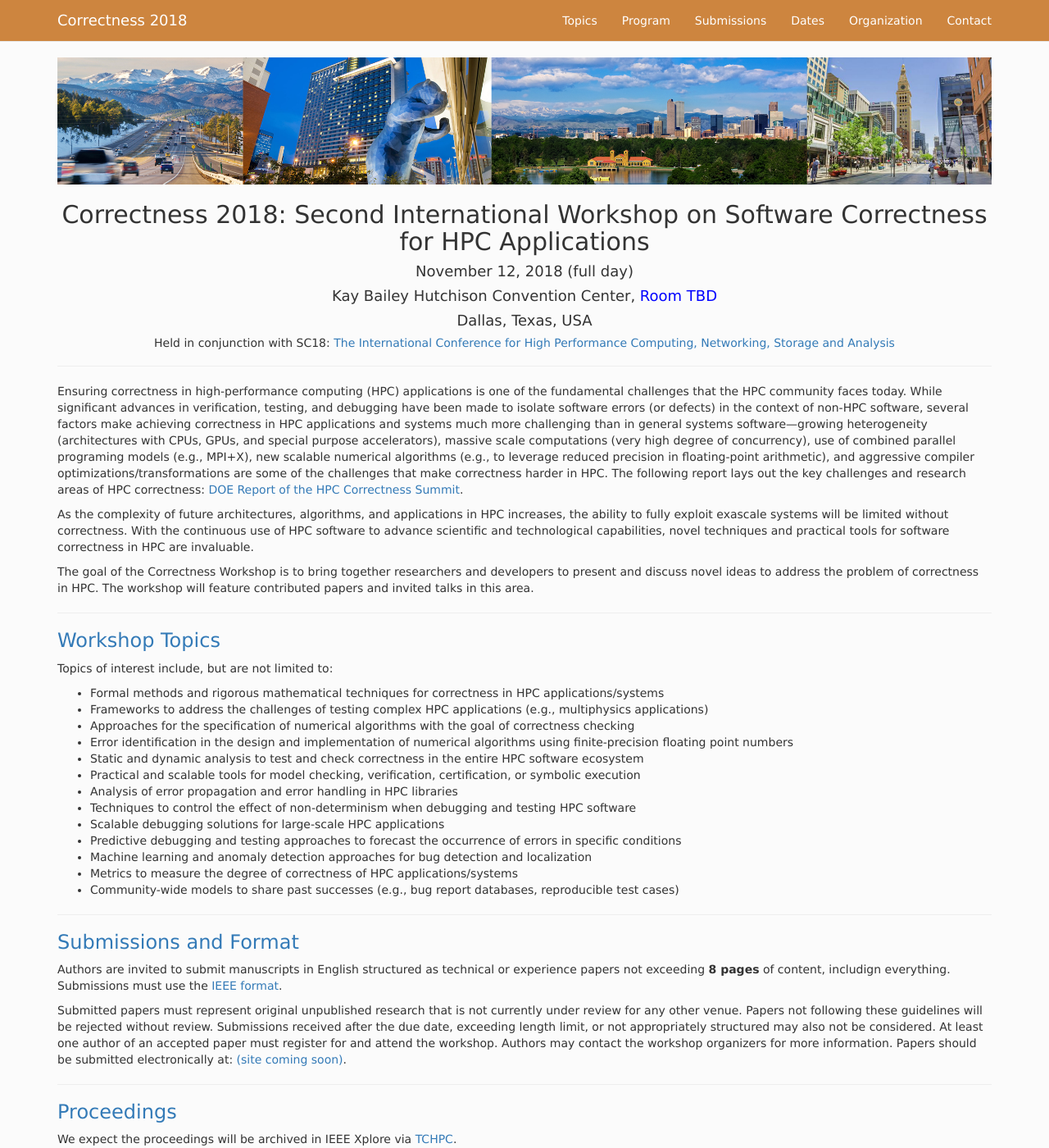
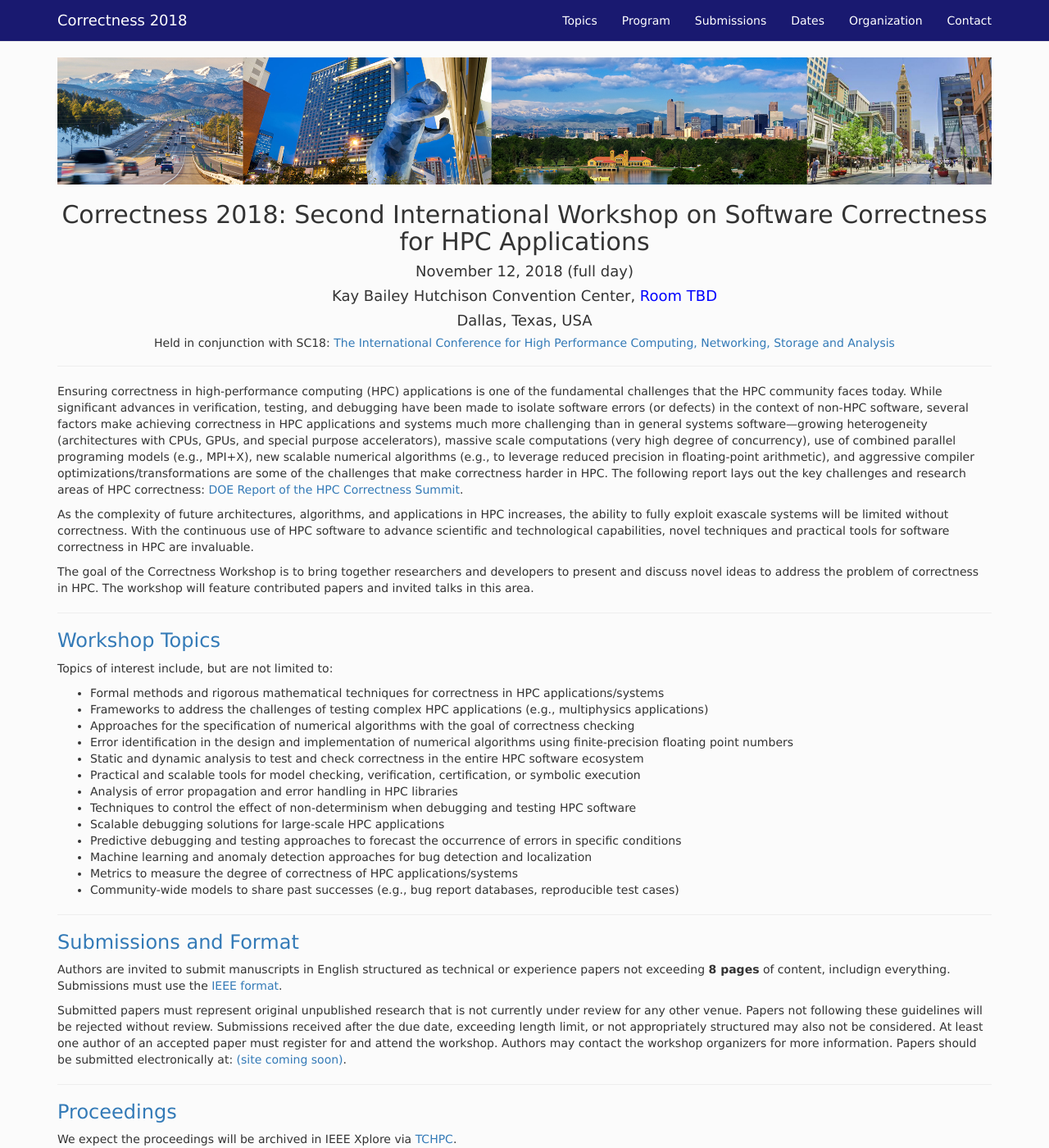
Before and after one commit to correctness-workshop/2018, a Jekyll site: the page built from index.md, in a window 1280 px wide and 1400 px high. Shown: the whole window at 82% size. Built offline with Jekyll 4.4.1, drawn with Linux system fonts in a browser that asks for light colours; nearby versions of some CDN libraries; the list of posts is cut into pages by our own code.

Commit message:
Update custom.css

```diff
--- a/assets/css/custom.css
+++ b/assets/css/custom.css
@@ -34,7 +34,7 @@ body {
 }
 /* ----------------------------------------------- */
 .navbar-default {
-  background-color: #CD853F;
+  background-color: #191970;
 }
 .navbar-default .navbar-nav>li>a {
   color: white;
```
